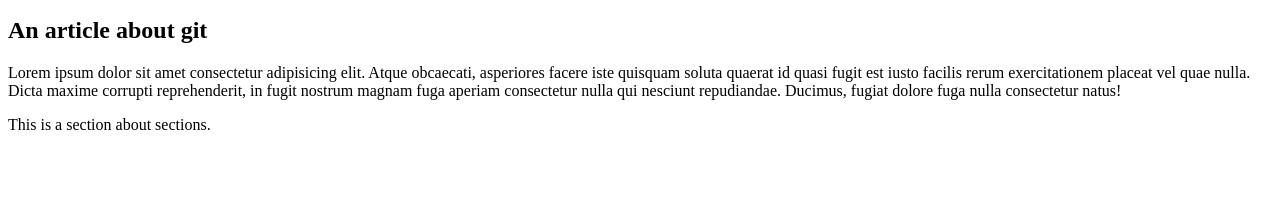
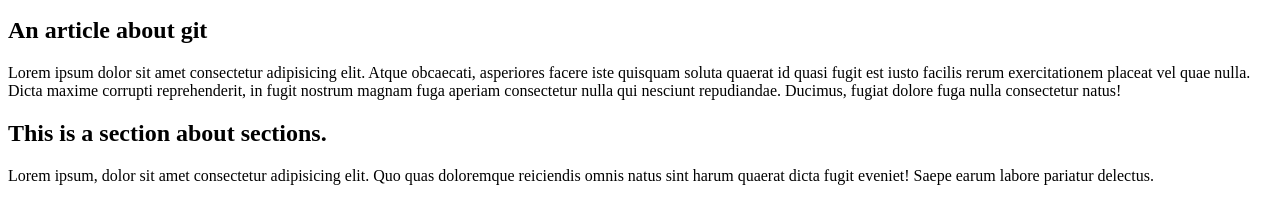
Before and after one commit to ashx3s/day6_gitignore-stuff, a plain HTML site: page index.html in a window 1280 px wide. Shown: the part 101-324 px from the top of the page. Drawn offline with Linux system fonts and the light colour scheme.

Commit message:
fixed header and added para

```diff
--- a/index.html
+++ b/index.html
@@ -22,7 +22,8 @@
         Ducimus, fugiat dolore fuga nulla consectetur natus!</p>
     </article>
     <section>
-      <p>This is a section about sections.</p>
+      <h2>This is a section about sections.</h2>
+      <p>Lorem ipsum, dolor sit amet consectetur adipisicing elit. Quo quas doloremque reiciendis omnis natus sint harum quaerat dicta fugit eveniet! Saepe earum labore pariatur delectus.</p>
     </section>
 
   </main>
```
